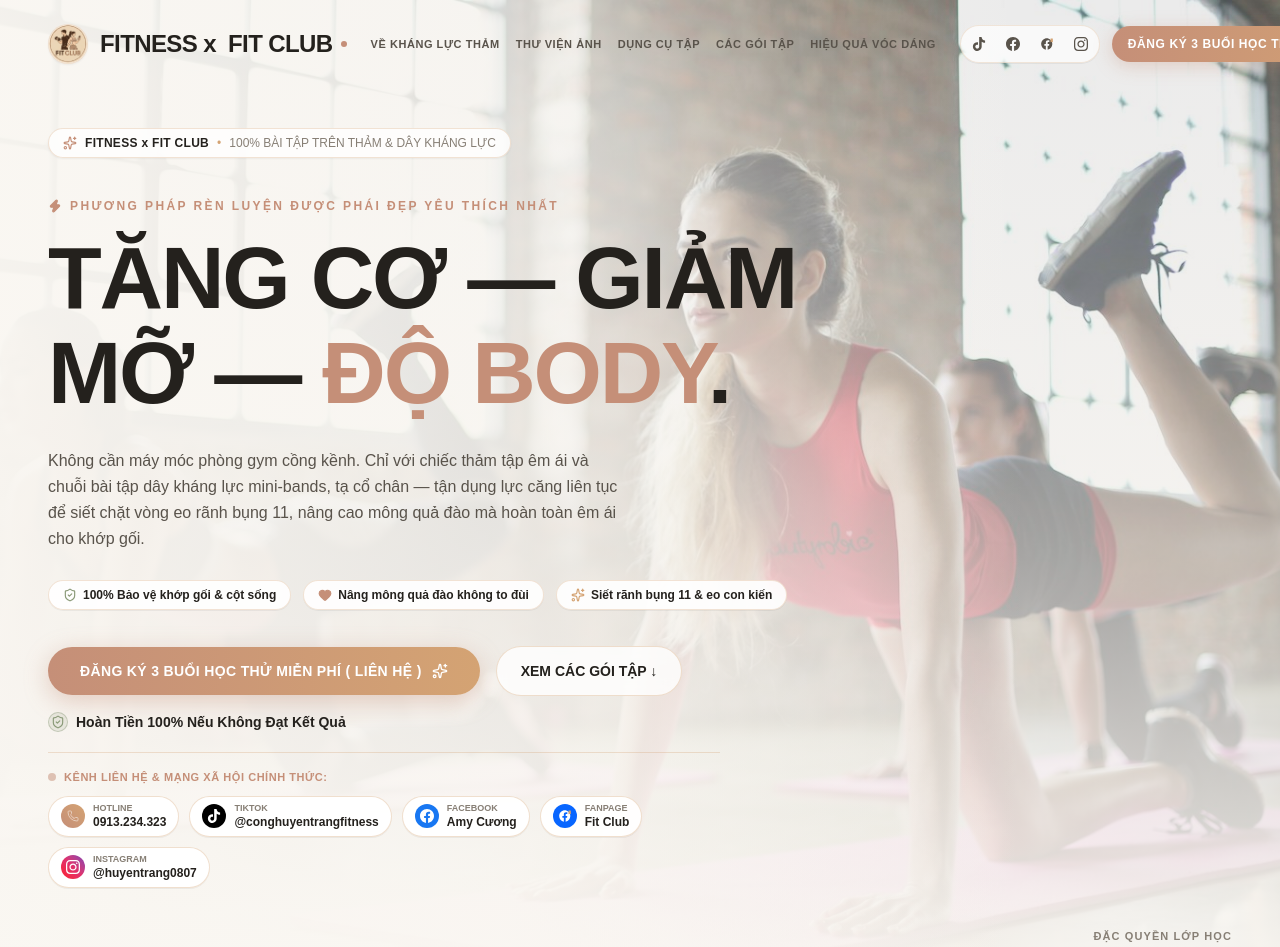
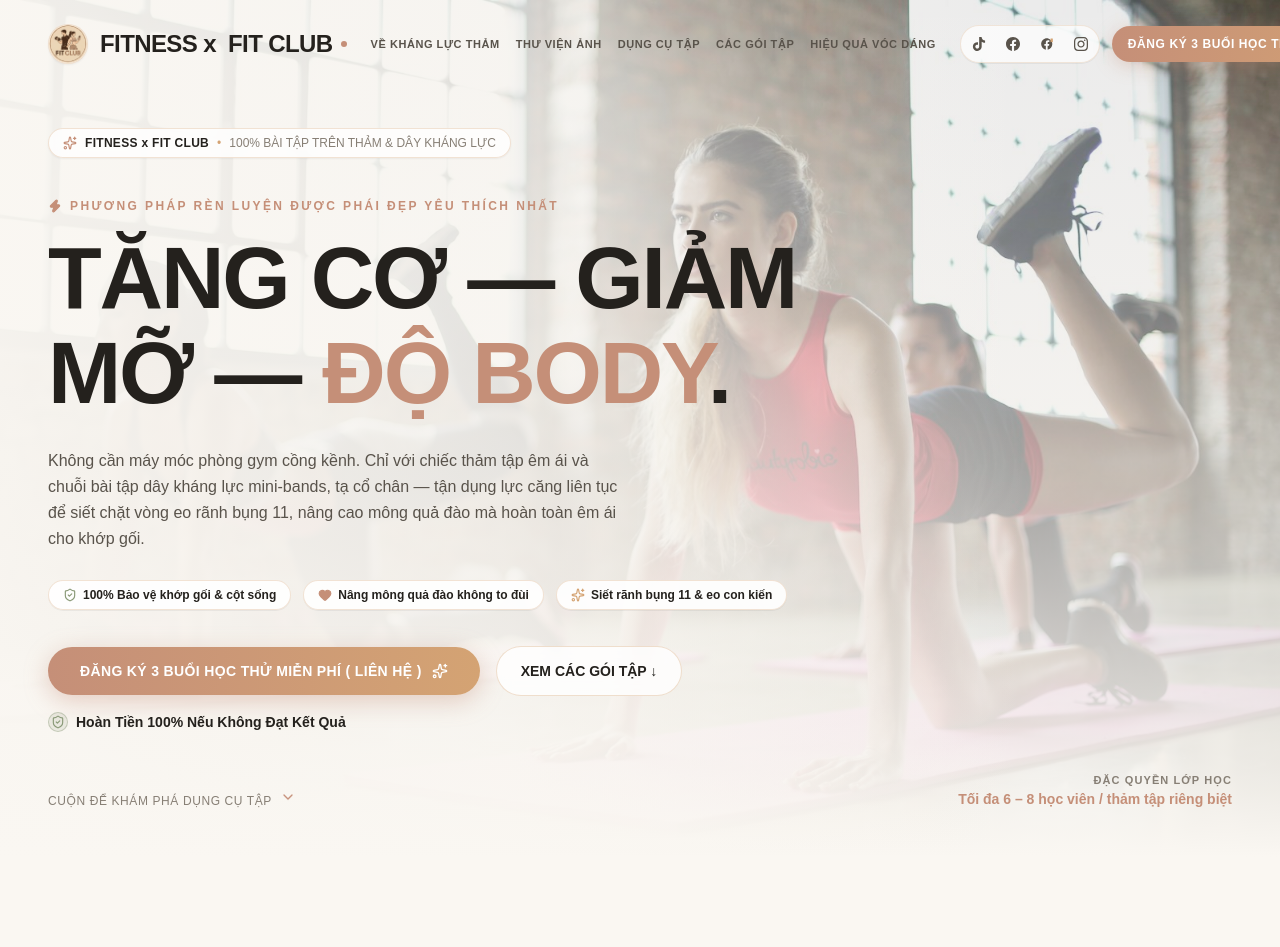
Before and after one commit to conghuyentrangfitness-lab/huyentrangfitness, a Next.js app: page / in a window 1280 px wide. Shown: the top 947 px of the page. Built offline with nearby package versions, Linux system fonts and the light colour scheme; a web font is replaced by a local one.

Commit message:
Bỏ mục liên hệ mạng xã hội bên dưới dòng cam kết hoàn tiền 100%

```diff
--- a/src/components/FloatingSocialWidget.tsx
+++ /dev/null
@@ -1,84 +0,0 @@
-"use client";
-
-import { useState } from "react";
-import { Phone, MessageCircle, Share2, X, ChevronRight } from "lucide-react";
-import { SOCIAL_CHANNELS, TikTokIcon, FacebookIcon, FanpageIcon, InstagramIcon } from "./SocialLinks";
-
-export default function FloatingSocialWidget() {
-  const [isOpen, setIsOpen] = useState(true);
-
-  return (
-    <aside
-      aria-label="Kênh liên hệ nhanh mạng xã hội"
-      className="fixed bottom-6 right-4 sm:right-6 z-40 flex flex-col items-end gap-2.5"
-    >
-      {/* Expanded list of social channels */}
-      {isOpen && (
-        <div className="flex flex-col gap-2 animate-fadeIn">
-          {/* Hotline Quick Call */}
-          <a
-            href="tel:0913234323"
-            aria-label="Gọi hotline: 0913.234.323"
-            className="group flex items-center justify-end gap-2.5 py-1.5 px-3 rounded-full bg-white/95 text-[#24211D] border border-[#D4A373]/35 shadow-[0_4px_20px_rgba(212,163,115,0.22)] hover:border-[#C58F78] hover:shadow-lg transition-all duration-300"
-          >
-            <span className="hidden sm:inline-block text-[11px] font-bold text-[#C58F78] group-hover:underline">
-              Hotline: 0913.234.323
-            </span>
-            <div className="w-9 h-9 rounded-full bg-gradient-to-tr from-[#C58F78] to-[#D4A373] text-white flex items-center justify-center shadow-xs group-hover:scale-108 transition-transform">
-              <Phone className="w-4 h-4 animate-pulse" />
-            </div>
-          </a>
-
-          {/* Social Icons List */}
-          {SOCIAL_CHANNELS.map((item) => (
-            <a
-              key={item.id}
-              href={item.url}
-              target="_blank"
-              rel="noopener noreferrer"
-              aria-label={`Mở trang ${item.name} (${item.handle})`}
-              className="group flex items-center justify-end gap-2.5 py-1.5 px-3 rounded-full bg-white/95 text-[#24211D] border border-[#D4A373]/35 shadow-[0_4px_20px_rgba(212,163,115,0.2)] hover:border-[#C58F78] hover:shadow-lg transition-all duration-300"
-            >
-              <div className="hidden sm:flex flex-col items-end leading-tight">
-                <span className="text-[11px] font-bold text-[#24211D] group-hover:text-[#C58F78] transition-colors">
-                  {item.name}
-                </span>
-                <span className="text-[9px] text-[#7A7369] font-medium">
-                  {item.handle}
-                </span>
-              </div>
-              <div
-                className={`w-9 h-9 rounded-full bg-[#FAF7F2] text-[#24211D] border border-[#D4A373]/30 flex items-center justify-center shadow-xs transition-all duration-300 group-hover:scale-110 ${item.bgGradient}`}
-              >
-                {item.id === "tiktok" && <TikTokIcon className="w-4 h-4" />}
-                {item.id === "facebook" && <FacebookIcon className="w-4 h-4" />}
-                {item.id === "fanpage" && <FanpageIcon className="w-4 h-4" />}
-                {item.id === "instagram" && <InstagramIcon className="w-4 h-4" />}
-              </div>
-            </a>
-          ))}
-        </div>
-      )}
-
-      {/* Main Toggle / Hub Button */}
-      <button
-        onClick={() => setIsOpen(!isOpen)}
-        aria-label={isOpen ? "Thu nhỏ menu liên hệ" : "Mở menu liên hệ mạng xã hội"}
-        className="group relative flex items-center gap-2 px-4 py-2.5 rounded-full bg-gradient-to-r from-[#24211D] to-[#3B362F] text-white shadow-[0_6px_25px_rgba(0,0,0,0.35)] border border-[#D4A373]/40 hover:scale-105 transition-all duration-300 cursor-pointer"
-      >
-        <span className="relative flex h-2.5 w-2.5">
-          <span className="animate-ping absolute inline-flex h-full w-full rounded-full bg-[#C58F78] opacity-75" />
-          <span className="relative inline-flex rounded-full h-2.5 w-2.5 bg-[#C58F78]" />
-        </span>
-        <span className="text-xs font-bold tracking-wider uppercase text-[#E8D4C8] group-hover:text-white transition-colors">
-          {isOpen ? "Thu Gọn" : "Liên Hệ & Mạng Xã Hội"}
-        </span>
-        {isOpen ? (
-          <X className="w-3.5 h-3.5 text-[#E8D4C8]" />
-        ) : (
-          <MessageCircle className="w-3.5 h-3.5 text-[#E8D4C8]" />
-        )}
-      </button>
-    </aside>
-  );
-}
--- a/src/components/HeroSection.tsx
+++ b/src/components/HeroSection.tsx
@@ -2,8 +2,7 @@
 
 import { useEffect, useState } from "react";
 import Image from "next/image";
-import { ChevronDown, Sparkles, Heart, ShieldCheck, Zap, Phone } from "lucide-react";
-import { TikTokIcon, FacebookIcon, FanpageIcon, InstagramIcon } from "./SocialLinks";
+import { ChevronDown, Sparkles, Heart, ShieldCheck, Zap } from "lucide-react";
 
 export default function HeroSection() {
   const [scrollY, setScrollY] = useState(0);
@@ -111,94 +110,6 @@ export default function HeroSection() {
             <strong className="text-[#24211D] font-bold">Hoàn Tiền 100% Nếu Không Đạt Kết Quả</strong>
           </span>
         </div>
-
-        {/* 📲 KÊNH LIÊN HỆ & MẠNG XÃ HỘI CHÍNH THỨC */}
-        <div className="mt-5 pt-4 border-t border-[#D4A373]/30 w-full max-w-2xl">
-          <div className="flex items-center gap-2 text-[11px] font-bold text-[#C58F78] uppercase tracking-wider mb-2.5">
-            <span className="w-2 h-2 rounded-full bg-[#C58F78] animate-pulse" />
-            <span>KÊNH LIÊN HỆ & MẠNG XÃ HỘI CHÍNH THỨC:</span>
-          </div>
-
-          <div className="flex flex-wrap items-center gap-2 sm:gap-2.5">
-            {/* Hotline */}
-            <a
-              href="tel:0913234323"
-              className="inline-flex items-center gap-2 px-3 py-1.5 rounded-full bg-white/95 text-[#24211D] border border-[#D4A373]/35 shadow-2xs hover:border-[#C58F78] hover:shadow-xs transition-all group"
-            >
-              <div className="w-6 h-6 rounded-full bg-gradient-to-tr from-[#C58F78] to-[#D4A373] text-white flex items-center justify-center shrink-0">
-                <Phone className="w-3 h-3 animate-pulse" />
-              </div>
-              <div className="leading-tight text-left">
-                <span className="block text-[9px] text-[#877F75] font-semibold">HOTLINE</span>
-                <span className="block text-xs font-bold text-[#24211D] group-hover:text-[#C58F78] transition-colors">0913.234.323</span>
-              </div>
-            </a>
-
-            {/* TikTok */}
-            <a
-              href="https://www.tiktok.com/@conghuyentrangfitness?_r=1&_t=ZS-9A3VM3SucaO"
-              target="_blank"
-              rel="noopener noreferrer"
-              className="inline-flex items-center gap-2 px-3 py-1.5 rounded-full bg-white/95 text-[#24211D] border border-[#D4A373]/35 shadow-2xs hover:border-black hover:bg-black hover:text-white transition-all group"
-            >
-              <div className="w-6 h-6 rounded-full bg-black text-white flex items-center justify-center shrink-0">
-                <TikTokIcon className="w-3.5 h-3.5" />
-              </div>
-              <div className="leading-tight text-left">
-                <span className="block text-[9px] text-[#877F75] group-hover:text-white/80 font-semibold">TIKTOK</span>
-                <span className="block text-xs font-bold">@conghuyentrangfitness</span>
-              </div>
-            </a>
-
-            {/* Facebook Cá Nhân */}
-            <a
-              href="https://www.facebook.com/Amycog"
-              target="_blank"
-              rel="noopener noreferrer"
-              className="inline-flex items-center gap-2 px-3 py-1.5 rounded-full bg-white/95 text-[#24211D] border border-[#D4A373]/35 shadow-2xs hover:border-[#1877F2] hover:bg-[#1877F2] hover:text-white transition-all group"
-            >
-              <div className="w-6 h-6 rounded-full bg-[#1877F2] text-white flex items-center justify-center shrink-0">
-                <FacebookIcon className="w-3.5 h-3.5" />
-              </div>
-              <div className="leading-tight text-left">
-                <span className="block text-[9px] text-[#877F75] group-hover:text-white/80 font-semibold">FACEBOOK</span>
-                <span className="block text-xs font-bold">Amy Cương</span>
-              </div>
-            </a>
-
-            {/* Fanpage */}
-            <a
-              href="https://www.facebook.com/profile.php?id=61594530699329&mibextid=wwXIfr&rdid=HtLNd9BdYmxqfA96&share_url=https%3A%2F%2Fwww.facebook.com%2Fshare%2F1AjUTeADVy%2F%3Fmibextid%3DwwXIfr#"
-              target="_blank"
-              rel="noopener noreferrer"
-              className="inline-flex items-center gap-2 px-3 py-1.5 rounded-full bg-white/95 text-[#24211D] border border-[#D4A373]/35 shadow-2xs hover:border-[#0866FF] hover:bg-[#0866FF] hover:text-white transition-all group"
-            >
-              <div className="w-6 h-6 rounded-full bg-[#0866FF] text-white flex items-center justify-center shrink-0">
-                <FanpageIcon className="w-3.5 h-3.5" />
-              </div>
-              <div className="leading-tight text-left">
-                <span className="block text-[9px] text-[#877F75] group-hover:text-white/80 font-semibold">FANPAGE</span>
-                <span className="block text-xs font-bold">Fit Club</span>
-              </div>
-            </a>
-
-            {/* Instagram */}
-            <a
-              href="https://www.instagram.com/huyentrang0807?stkn=MW9oMW51bHh4ZnFubg%3D%3D&utm_source=qr"
-              target="_blank"
-              rel="noopener noreferrer"
-              className="inline-flex items-center gap-2 px-3 py-1.5 rounded-full bg-white/95 text-[#24211D] border border-[#D4A373]/35 shadow-2xs hover:border-transparent hover:bg-gradient-to-tr hover:from-[#FD1D1D] hover:via-[#E1306C] hover:to-[#833AB4] hover:text-white transition-all group"
-            >
-              <div className="w-6 h-6 rounded-full bg-gradient-to-tr from-[#FD1D1D] via-[#E1306C] to-[#833AB4] text-white flex items-center justify-center shrink-0">
-                <InstagramIcon className="w-3.5 h-3.5" />
-              </div>
-              <div className="leading-tight text-left">
-                <span className="block text-[9px] text-[#877F75] group-hover:text-white/80 font-semibold">INSTAGRAM</span>
-                <span className="block text-xs font-bold">@huyentrang0807</span>
-              </div>
-            </a>
-          </div>
-        </div>
       </div>
 
       {/* Bottom Exploration Anchor */}
```
